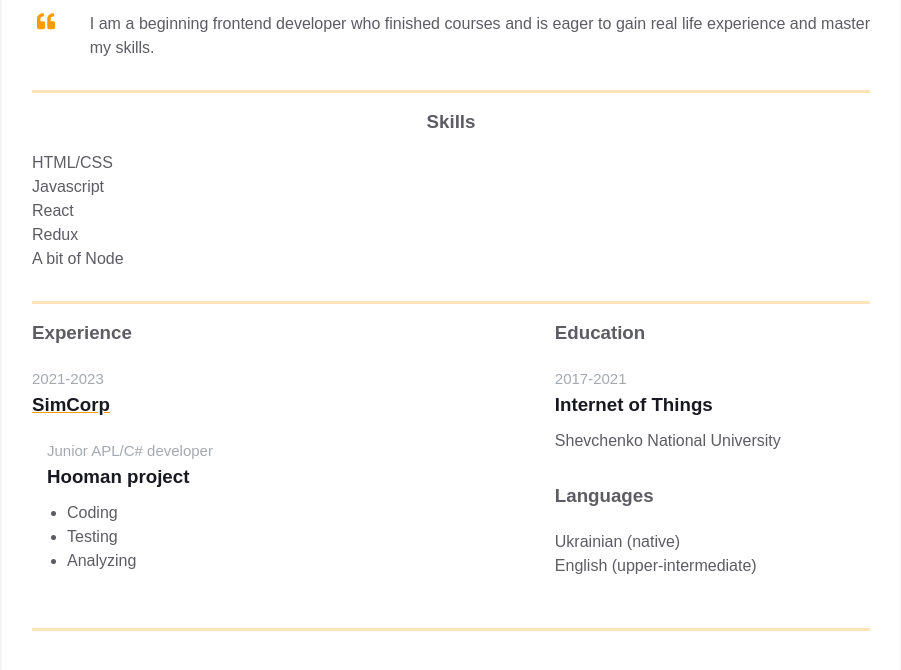
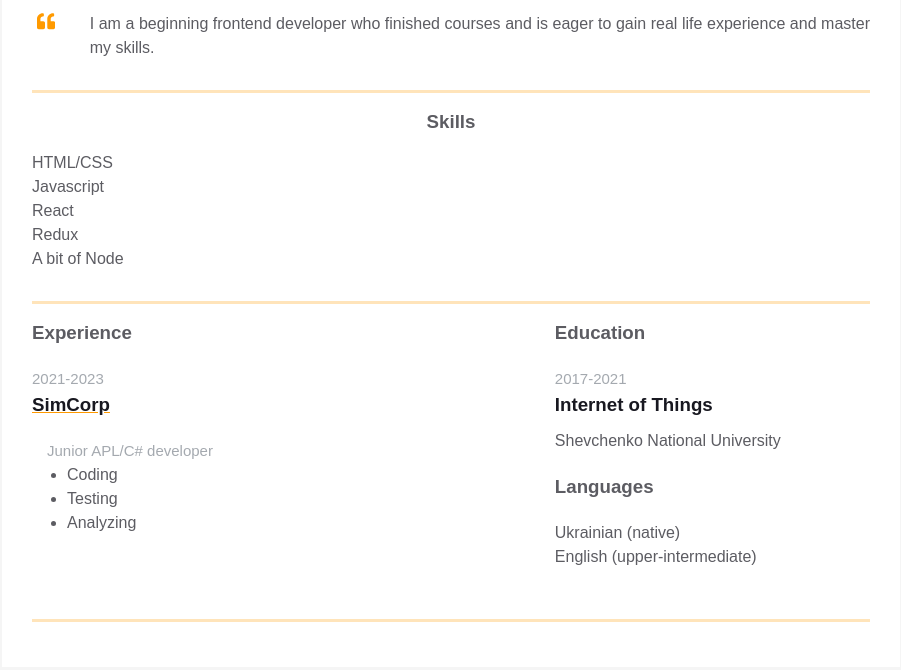
Before and after one commit to Disclo5ure/homepage, a plain HTML site: page index.html in a window 1280 px wide. Shown: the part 338-1008 px from the top of the page, without its empty margins (189-1090 px from the left). Drawn offline with Linux system fonts and the light colour scheme.

Commit message:
deleted wrong info about experience

```diff
--- a/index.html
+++ b/index.html
@@ -166,9 +166,6 @@
                         <span class="experiences__company-project-role"
                           >Junior APL/C# developer</span
                         >
-                        <h3 class="experiences__company-project-name">
-                          Hooman project
-                        </h3>
                         <ul
                           class="experiences__company-project-responsibilities"
                         >
```
